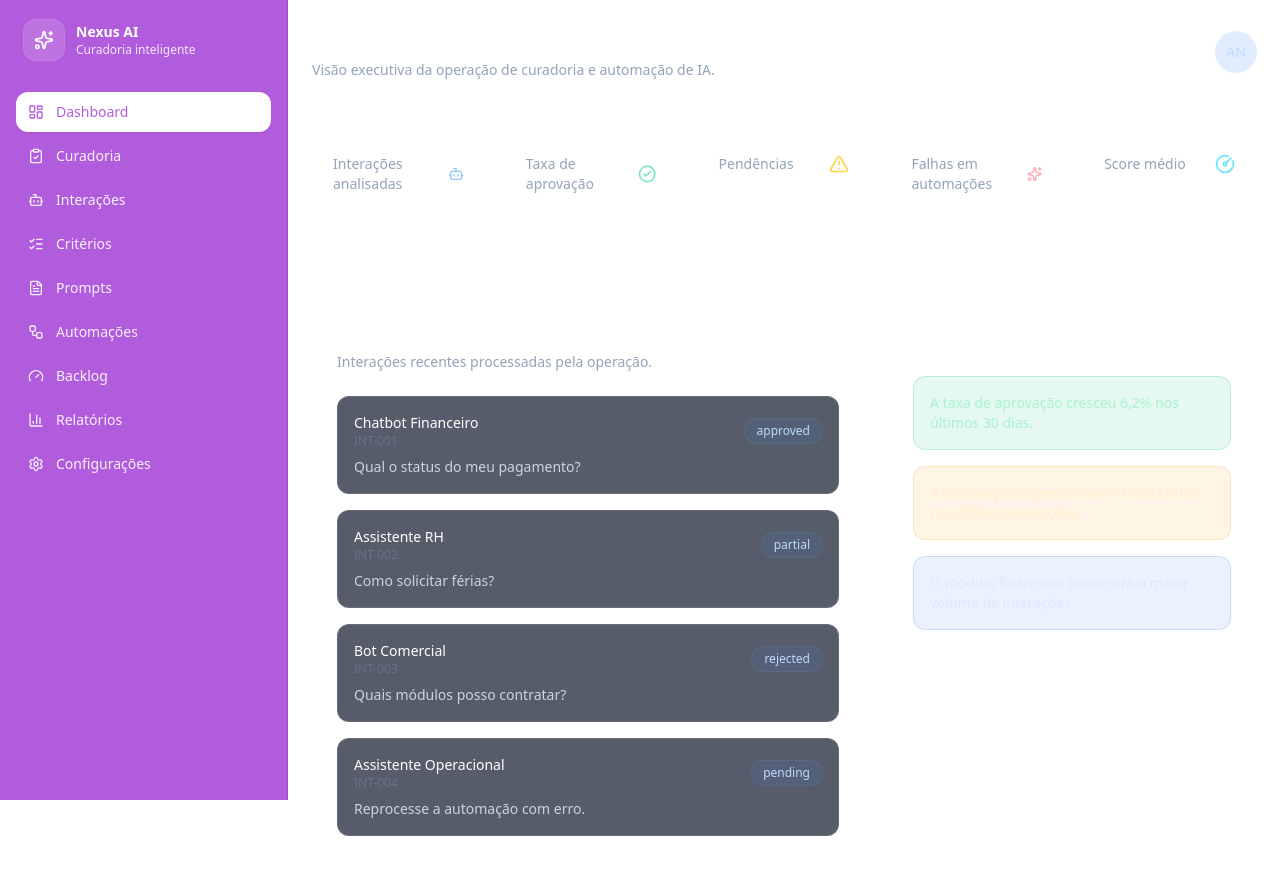
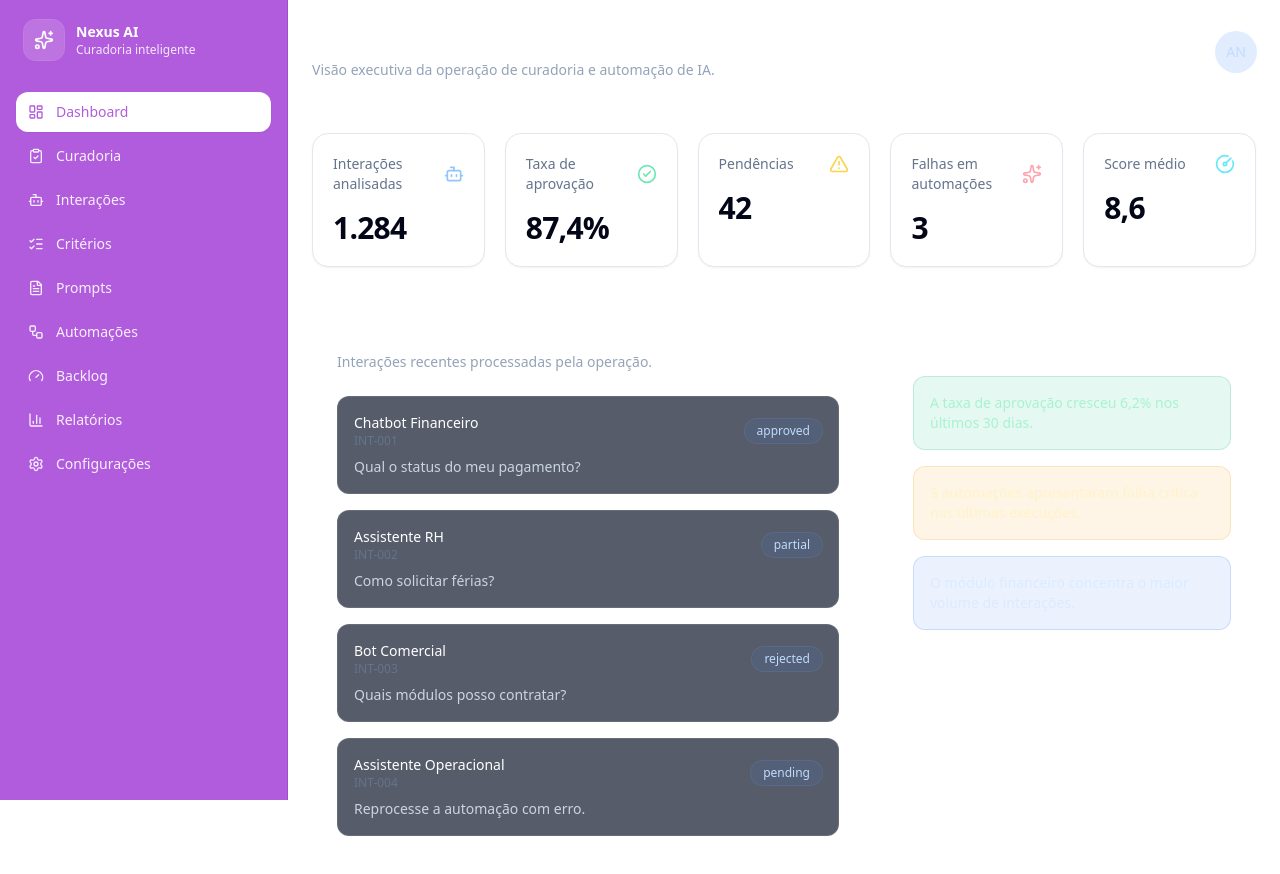
Before and after one commit to gittoptus/curadoria, a Next.js app: page /dashboard in a window 1280 px wide. Shown: the top 874 px of the page. Built offline with nearby package versions, Linux system fonts and the light colour scheme.

Commit message:
style: update kpi cards for light theme

```diff
--- a/components/dashboard/kpi-card.tsx
+++ b/components/dashboard/kpi-card.tsx
@@ -9,14 +9,14 @@ type KpiCardProps = {
 
 export function KpiCard({ title, value, description, icon }: KpiCardProps) {
   return (
-    <div className="rounded-2xl border border-white/10 bg-white/5 p-5 backdrop-blur-sm">
+    <div className="rounded-2xl border border-slate-200 bg-white p-5 shadow-sm">
       <div className="mb-4 flex items-center justify-between">
-        <p className="text-sm text-slate-400">{title}</p>
-        {icon}
+        <p className="text-sm font-medium text-slate-500">{title}</p>
+        <div className="text-[#b15cdc]">{icon}</div>
       </div>
 
       <div>
-        <h3 className="text-3xl font-semibold tracking-tight text-white">{value}</h3>
+        <h3 className="text-3xl font-semibold tracking-tight text-slate-950">{value}</h3>
         {description && (
           <p className="mt-2 text-sm text-slate-500">{description}</p>
         )}
```
